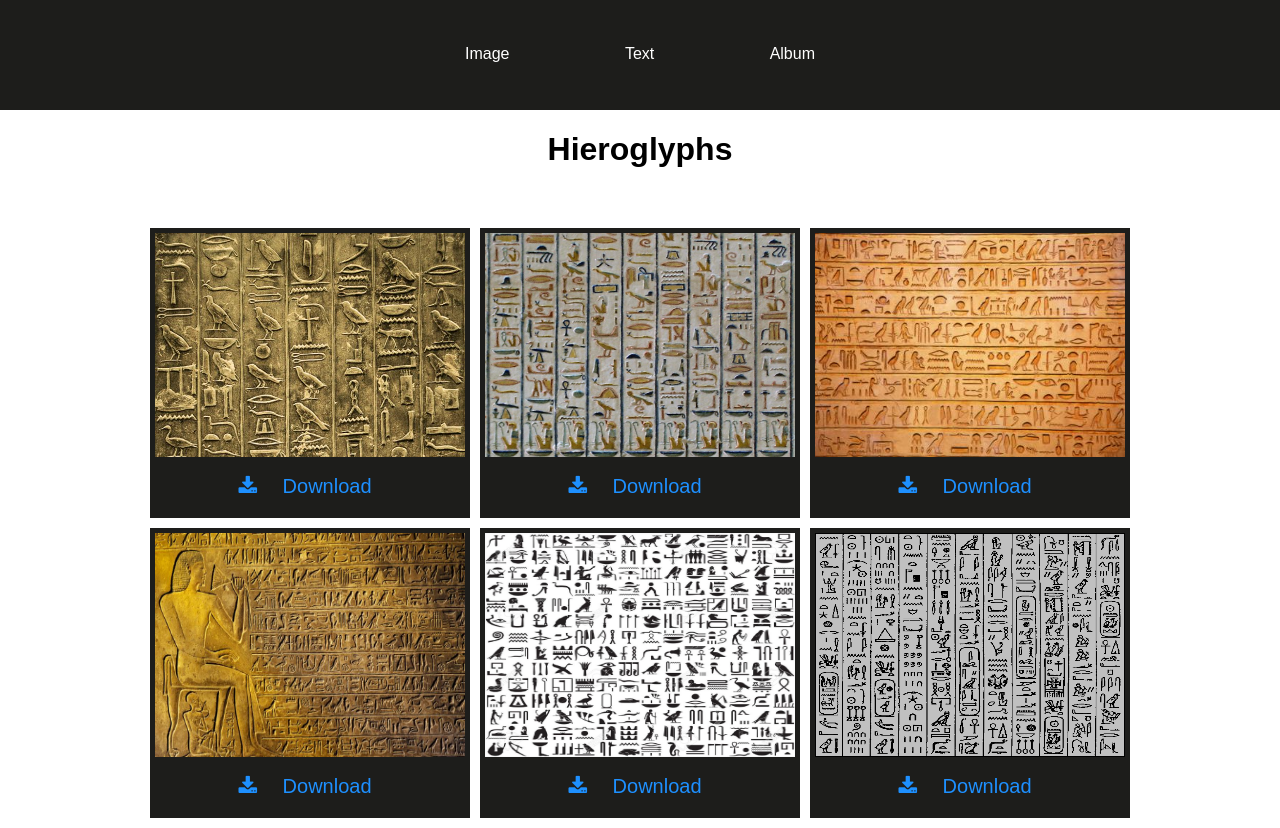
After one commit to andrerobbe/research-translating-hieroglyphs-python, a Flask app: page /album in a window 1280 px wide. The commit adds this page. Run offline with Flask 2, Linux system fonts and the light colour scheme.

Commit message:
fix caching, sass and album

```diff
--- a/project/static/app.css
+++ b/project/static/app.css
@@ -10,9 +10,18 @@
   max-width: 980px;
   margin: 0 auto; }
 
+h1, h2 {
+  text-align: center; }
+
+h2 {
+  margin-top: 0; }
+
 ul {
   list-style-type: none;
   padding-left: 0; }
+
+main div {
+  margin-top: 60px; }
 
 header {
   background-color: #1d1d1b;
@@ -21,13 +30,13 @@
     display: flex;
     margin: 0 auto;
     padding: 0;
-    width: 645px;
+    width: 400px;
     list-style: none; }
     header nav ul li {
       display: inline;
       padding: 15px 0;
       border-bottom: 2px solid #1d1d1b;
-      margin: 0 15px;
+      margin: 0 auto;
       transition: 0.2s all; }
       header nav ul li a {
         text-decoration: none;
@@ -38,11 +47,11 @@
       header nav ul li:last-child {
         margin-right: 0; }
       header nav ul li:hover {
-        border-bottom: 2px solid #FAB56B;
+        border-bottom: 2px solid DodgerBlue;
         color: black !important;
         cursor: pointer; }
       header nav ul li.active {
-        border-bottom: 2px solid #FAB56B;
+        border-bottom: 2px solid DodgerBlue;
         color: black !important;
         cursor: pointer; }
   header.flashes {
@@ -52,7 +61,7 @@
     color: white; }
 
 #home form {
-  margin: 40px 0;
+  margin: 40px auto;
   width: 300px; }
   #home form input {
     margin: 10px 0; }
@@ -61,31 +70,26 @@
     color: inherit;
     text-align: right !important; }
 
-#img div {
-  margin-bottom: 20px; }
-#img img {
+#upload img {
   display: block;
-  margin-left: auto;
-  margin-right: auto;
+  margin: 20px auto 0;
   max-width: 900px;
   max-height: 500px;
   border: 3px solid #1d1d1b; }
-
-.btn {
+#upload .btn {
   text-decoration-line: none;
-  border: 1px solid #FAB56B;
-  border-radius: 50px;
-  font-size: 2em;
-  color: #FAB56B;
+  border: 2px solid DodgerBlue;
+  font-size: 1.3em;
+  color: DodgerBlue;
   text-align: center;
   display: block;
-  padding: 10px 0;
+  padding: 15px 0;
   margin: 0 auto;
-  width: 300px;
-  transition: 0.2s all; }
-  .btn:hover {
+  transition: 0.2s all;
+  max-width: 450px; }
+  #upload .btn:hover {
     color: white;
-    background-color: #FAB56B; }
+    background-color: DodgerBlue; }
 
 #text form {
   display: flex; }
@@ -93,12 +97,12 @@
   height: 400px;
   width: 462.5px;
   font-size: 2em;
-  border: 3px solid #FAB56B;
+  border: 3px solid DodgerBlue;
   resize: none;
   padding: 10px; }
   #text textarea:focus {
     outline: none;
-    box-shadow: 0 0 10px #FAB56B; }
+    box-shadow: 0 0 10px DodgerBlue; }
   #text textarea:disabled {
     background-color: white !important; }
 #text #textarea-en {
@@ -107,7 +111,46 @@
   font-family: 'hg';
   font-size: 3em;
   margin-left: 15px; }
-#text .hg {
-  margin-left: 15px; }
+
+section {
+  float: left;
+  width: 310px;
+  height: 280px;
+  padding: 5px;
+  background-color: #1d1d1b;
+  margin-bottom: 10px; }
+  section img {
+    width: 100%;
+    height: 224px; }
+  section a {
+    text-decoration: none;
+    background-color: transparent;
+    border: none;
+    color: DodgerBlue;
+    padding: 12px 30px 12px 20px;
+    margin-top: 2px;
+    display: block;
+    cursor: pointer;
+    font-size: 20px;
+    text-align: center;
+    transition: all 0.2s; }
+    section a:hover {
+      background-color: DodgerBlue;
+      color: white; }
+    section a .fa-download {
+      margin-right: 20px; }
+
+section:nth-child(3n+2) {
+  margin: 0 10px; }
+
+#translated p {
+  font-size: 1.5em; }
+#translated section {
+  height: auto;
+  margin: 0 30px; }
+  #translated section img {
+    height: auto; }
+  #translated section a {
+    display: none; }
 
 /*# sourceMappingURL=app.css.map */
--- a/project/static/script.js
+++ b/project/static/script.js
@@ -1,6 +1,10 @@
-function changeTxt(){
-    var areaEN = document.getElementById('textarea-en');
-	var areaHG = document.getElementById('textarea-hg');
+var areaEN = document.getElementById('textarea-en');
+var areaHG = document.getElementById('textarea-hg');
 
+function changeTxtToHG(){
 	areaHG.value = areaEN.value;
 }
+
+function changeTxtToEN(){
+	areaEN.value = areaHG.value;
+}
--- a/project/static/scss/app.scss
+++ b/project/static/scss/app.scss
@@ -1,4 +1,4 @@
-$accent: #FAB56B;
+$accent: DodgerBlue;
 $bg: #1d1d1b;
 
 @font-face {
@@ -17,9 +17,16 @@
 	margin: 0 auto;
 }
 
+h1, h2 { text-align: center; }
+h2{ margin-top: 0; }
+
 ul {
 	list-style-type: none;
 	padding-left: 0;
+}
+
+main div {
+	margin-top: 60px;
 }
 
 header{
@@ -30,14 +37,14 @@
 		display: flex;
 		margin: 0 auto;
 		padding: 0;
-		width: 645px;
+		width: 400px;
 		list-style: none;
 
 		li {
 			display: inline;
 			padding: 15px 0;
 			border-bottom: 2px solid $bg;
-			margin: 0 15px;
+			margin: 0 auto;
 			transition: 0.2s all;
 
 			a{
@@ -74,7 +81,7 @@
 
 #home{
 	form{
-		margin: 40px 0;
+		margin: 40px auto;
 		width: 300px;
 
 		input{ margin: 10px 0;}
@@ -91,36 +98,32 @@
 	}
 }
 
-#img{
-	div{
-		margin-bottom: 20px;
-	}
+
+#upload{
 	img{
 		display: block;
-		margin-left: auto;
-		margin-right: auto;
+		margin: 20px auto 0;
 		max-width: 900px;
 		max-height: 500px;
 		border: 3px solid $bg;
 	}
-}
 
 	.btn{
 		text-decoration-line: none;
-	border: 1px solid $accent;
-	border-radius: 50px;
-	font-size: 2em;
+		border: 2px solid $accent;
+		font-size: 1.3em;
 		color: $accent;
 		text-align: center;
 		display: block;
-	padding: 10px 0;
+		padding: 15px 0;
 		margin: 0 auto;
-	width: 300px;
 		transition: 0.2s all;
+		max-width: 450px;
 
 		&:hover{
 			color: white;
 			background-color: $accent;
+		}
 	}
 }
 
@@ -153,7 +156,69 @@
 		font-size: 3em;
 		margin-left: 15px;
 	}
-	.hg{
-		margin-left: 15px;
+}
+
+
+section {
+	float: left;
+	width: 310px;
+	height: 280px;
+	padding: 5px;
+	background-color: $bg;
+	margin-bottom: 10px;
+
+	img {
+		width: 100%;
+		height: 224px;
+	}
+
+	a {
+		text-decoration: none;
+		background-color: transparent;
+		border: none;
+		color: $accent;
+		padding: 12px 30px 12px 20px;
+		margin-top: 2px;
+		display: block;
+		cursor: pointer;
+		font-size: 20px;
+		text-align: center;
+		transition: all 0.2s;
+
+		&:hover{
+			background-color: $accent;
+			color: white;
+		}
+
+		.fa-download{
+			margin-right: 20px;
 		}
 	}
+}
+
+section:nth-child(3n+2){
+	margin: 0 10px;
+}
+
+
+#translated {
+
+
+	p{
+		font-size: 1.5em;
+	}
+
+	section {
+		height: auto;
+		margin: 0 30px;
+
+		img {
+			height: auto;
+		}
+
+		a{
+			display: none;
+		}
+	}
+
+}
--- a/project/templates/index.html
+++ b/project/templates/_index.html
@@ -4,6 +4,7 @@
   <meta charset="UTF-8">
   <title>Hieroglyphs Translater</title>
   <link rel= "stylesheet" type= "text/css" href= "{{ url_for('static',filename='app.css') }}">
+  <link rel="stylesheet" href="https://cdnjs.cloudflare.com/ajax/libs/font-awesome/4.7.0/css/font-awesome.min.css">
 </head>
 
 <body>
@@ -11,8 +12,9 @@
     <div>
       <nav>
         <ul>
-          <li {% if title == 'home' %}class="active"{% endif %}><a href="{{ url_for('index') }}">Home</a></li>
+          <li {% if title == 'home' %}class="active"{% endif %}><a href="{{ url_for('index') }}">Image</a></li>
           <li {% if title == 'txt' %}class="active"{% endif %}><a href="{{ url_for('text') }}">Text</a></li>
+          <li {% if title == 'txt' %}class="active"{% endif %}><a href="{{ url_for('album') }}">Album</a></li>
         </ul>
       </nav>
     </div>
--- a/project/templates/_macros.html
+++ b/project/templates/_macros.html
@@ -11,3 +11,12 @@
 {% endwith %}
 
 {% endmacro %}
+
+
+
+{% macro section(src) %}
+<section class="img-section">
+	<img src="../static/{{ src }}" alt="hieroglyphs">
+	<a href="../static/{{ src }}" download="{{ src }}" class="btn"><i class="fa fa-download"></i> Download</a>
+</section>
+{% endmacro %}
--- /dev/null
+++ b/project/templates/album.html
@@ -0,0 +1,16 @@
+{% extends "_index.html" %}
+{% block title %}Hieroglyphs{% endblock %}
+{% set title = 'album' %}
+
+{% block content %}
+	<div>
+		{% from "_macros.html" import section %}
+
+		{{ section(src='img/hieroglyphs1.jpg') }}
+		{{ section(src='img/hieroglyphs2.jpg') }}
+		{{ section(src='img/hieroglyphs3.jpg') }}
+		{{ section(src='img/hieroglyphs4.jpg') }}
+		{{ section(src='img/hieroglyphs5.jpg') }}
+		{{ section(src='img/hieroglyphs6.jpg') }}
+	</div>
+{% endblock %}
--- a/project/templates/home.html
+++ b/project/templates/home.html
@@ -1,5 +1,5 @@
-{% extends "index.html" %}
-{% block title %}Hieroglyphs Image Translator{% endblock %}
+{% extends "_index.html" %}
+{% block title %}Hieroglyph Image Translator{% endblock %}
 {% set title = 'home' %}
 
 {% block content %}
--- a/project/views.py
+++ b/project/views.py
@@ -5,22 +5,19 @@
 
 
 
+@app.route('/')
 @app.route('/home')
-@app.route('/')
 def index():
 	return render_template('home.html')
-
-@app.route('/images')
-def img():
-	return render_template('img.html')
 
 @app.route('/text')
 def text():
 	return render_template('text.html')
 
-@app.route('/translated')
-def translated():
-	return render_template('translated.html')
+@app.route('/album')
+def album():
+	return render_template('album.html')
+
 
 
 @app.route('/upload', methods=['POST'])
@@ -38,3 +35,9 @@
 		render = 'home.html'
 
 	return render_template(render)
+
+
+@app.route('/translated')
+def translated():
+	lang = '123'
+	return render_template('translated.html', lang=lang)
```
Also changed, not shown: project/__init__.py (+7 -1 lines), project/config.py (deleted, +0 -10 lines), project/templates/img.html (+4 -4 lines), project/templates/text.html (+6 -6 lines), project/templates/translated.html (+11 -1 lines), project/static/img/hieroglyphs1.jpg (added), project/static/img/hieroglyphs2.jpg (added), project/static/img/hieroglyphs3.jpg (added), project/static/img/hieroglyphs4.jpg (added), project/static/img/hieroglyphs5.jpg (added), project/static/img/hieroglyphs6.jpg (added). Lines whose indentation alone changed are shown as unchanged.
